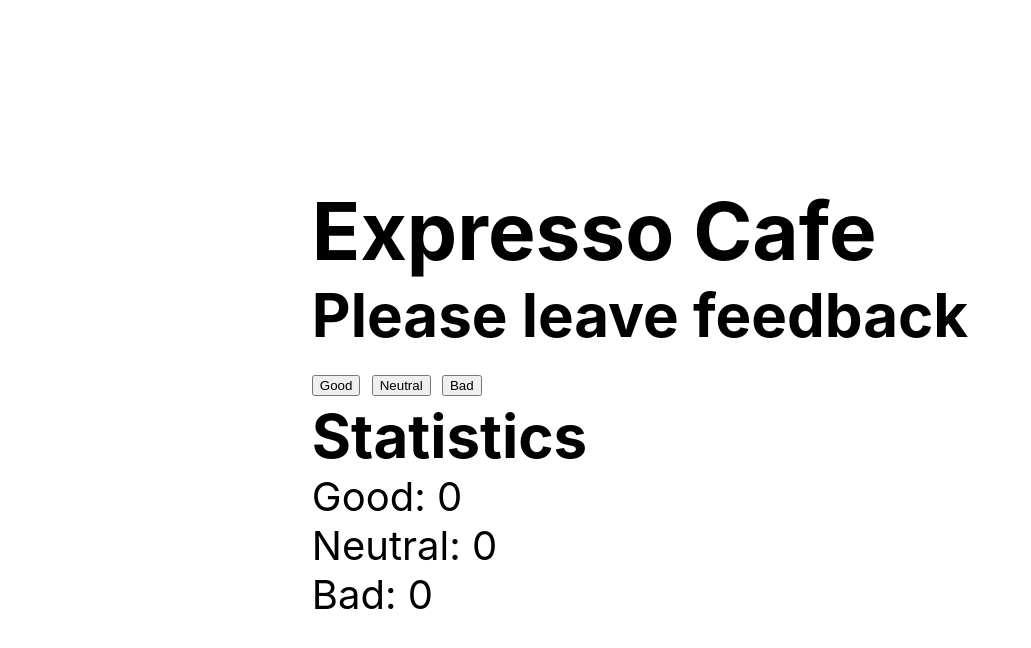
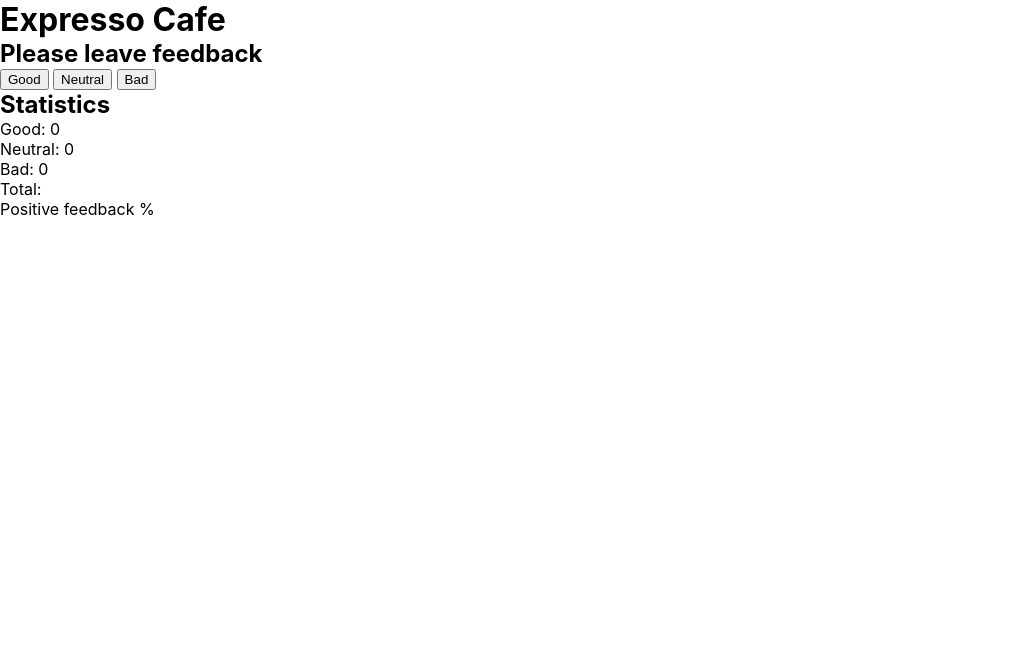
Before and after one commit to ARTEMSHENDRYK/goit-react-hw-02-feedback, a React (Create React App) app: page / in a window 1280 px wide. Shown: the top 648 px of the page, without its empty margins (0-1031 px from the left). Built offline with nearby package versions, Linux system fonts and the light colour scheme.

Commit message:
do increment

```diff
--- a/src/components/App.jsx
+++ b/src/components/App.jsx
@@ -3,14 +3,14 @@ import Feedback from "./Feedback/Feedback";
 export const App = () => {
   return (
     <div
-      style={{
-        height: '100vh',
-        display: 'flex',
-        justifyContent: 'center',
-        alignItems: 'center',
-        fontSize: 40,
-        color: '#010101'
-      }}
+      // style={{
+      //   height: '100vh',
+      //   display: 'flex',
+      //   justifyContent: 'center',
+      //   alignItems: 'center',
+      //   fontSize: 40,
+      //   color: '#010101'
+      // }}
     >
       <Feedback />
     </div>
--- a/src/components/Feedback/Feedback.jsx
+++ b/src/components/Feedback/Feedback.jsx
@@ -18,6 +18,10 @@ class Feedback extends React.Component {
     });
   }
 
+  // countTotalFeedback()
+
+  // countPositiveFeedbackPercentage()
+
   render() {
     return (
       <div>
@@ -32,6 +36,8 @@ class Feedback extends React.Component {
         <p>Good: {this.state.good}</p>
         <p>Neutral: {this.state.neutral}</p>
         <p>Bad: {this.state.bad}</p>
+        <p>Total: </p>
+        <p>Positive feedback %</p>
       </div>
     )
   }
```
